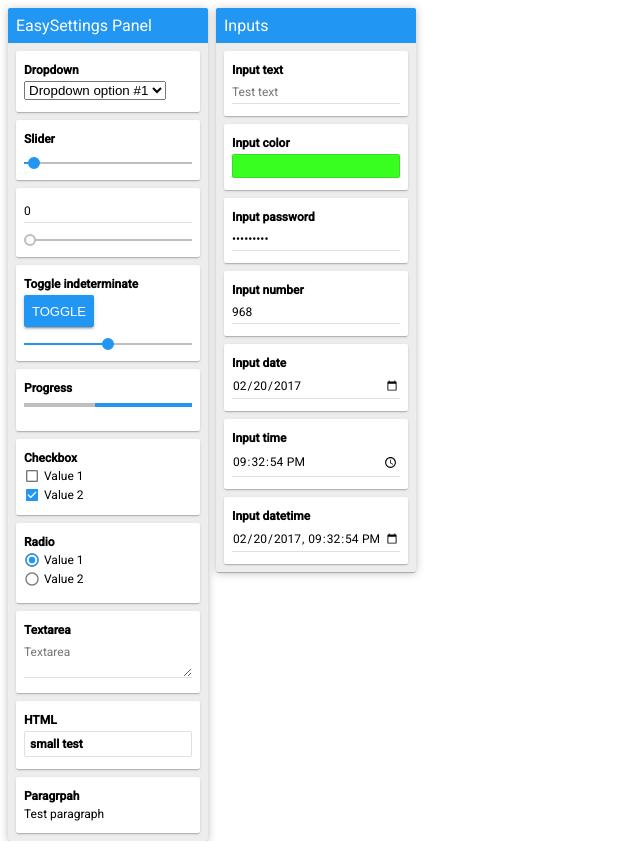
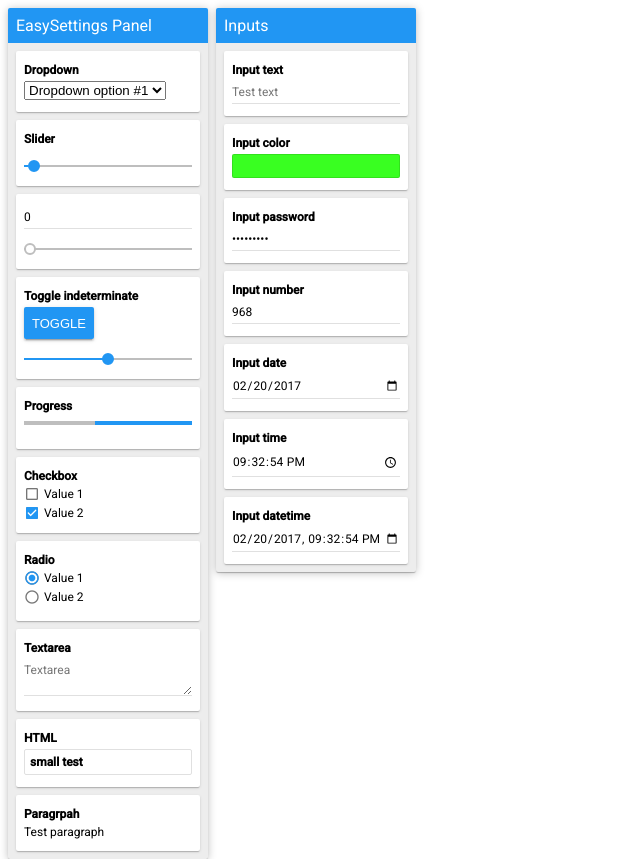
Before and after one commit to bibixx/EasySettings, a website: page demo/index.html in a window 1280 px wide. Shown: the whole page, without its empty margins (0-640 px from the left). Drawn offline with Linux system fonts and the light colour scheme.

Commit message:
Added option to click on value on slider

```diff
--- a/src/js/sections/elements/Slider.js
+++ b/src/js/sections/elements/Slider.js
@@ -46,6 +46,11 @@ export default class Slider {
 
     this.SliderMovementManager.setHandleValue( this.value );
 
+    $track.addEventListener( "click", ( e ) => {
+      const $rect = $track.getBoundingClientRect();
+      this.setValue( ( ( e.pageX - $rect.left ) / $rect.width ) * this.max );
+    } );
+
     $handle.addEventListener( "keydown", ( e ) => {
       let changeMultpilier = 1;
 
--- a/src/sass/components/_slider.sass
+++ b/src/sass/components/_slider.sass
@@ -6,13 +6,23 @@
 
   .es-body__section__slider-track
     position: relative
-    width: 100%
-    height: 2px
-    background: $slider-track-color
+    padding: 4px 0
+    cursor: pointer
+
+    &::before
+      display: block
+      position: absolute
+      top: 3px
+      width: 100%
+      height: 2px
+      background: $slider-track-color
+      content: ""
 
     .es-body__section__slider-track__slider-value
+      position: absolute
+      top: 3px
       width: 0
-      height: 100%
+      height: 2px
       background: $slider-handle-color
 
     .es-body__section__slider-track__slider-handle
```
Also changed, not shown: build/css/EasySettings.css, build/js/EasySettings.js, 1 other file.
